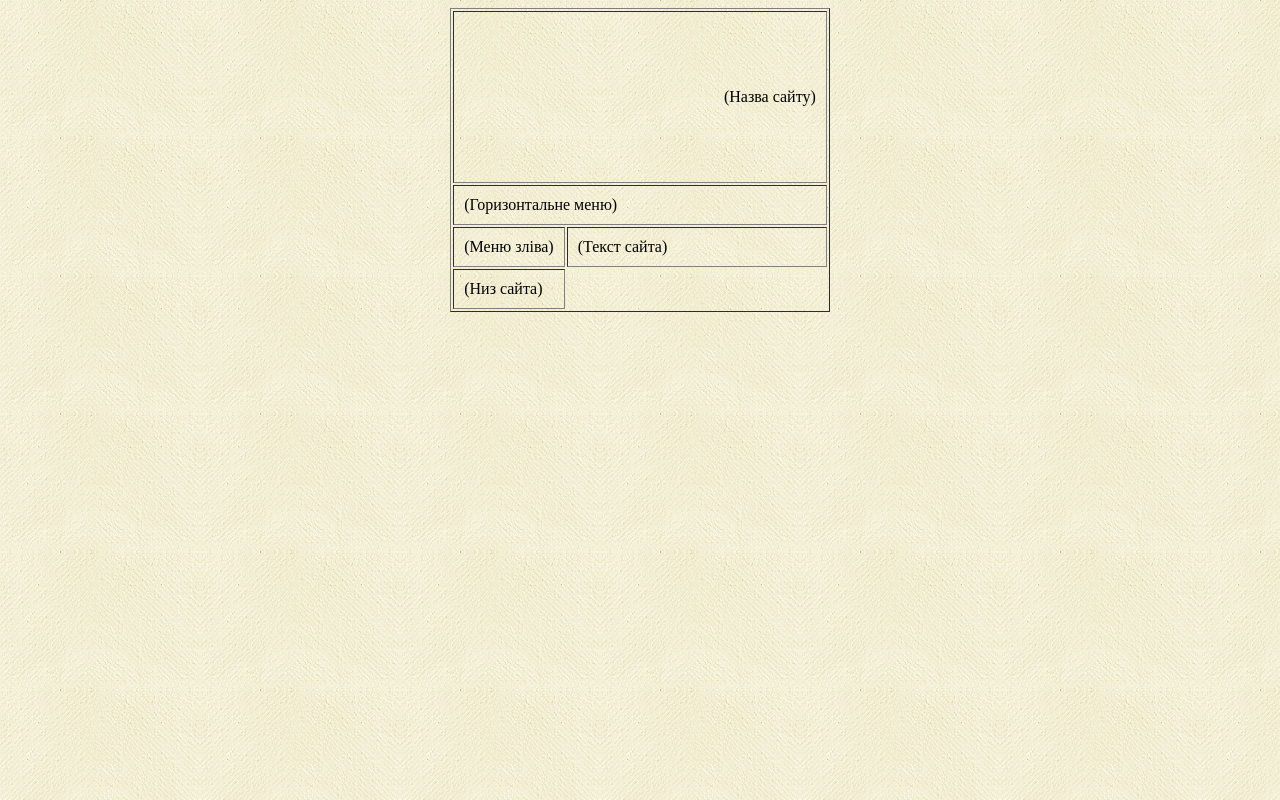
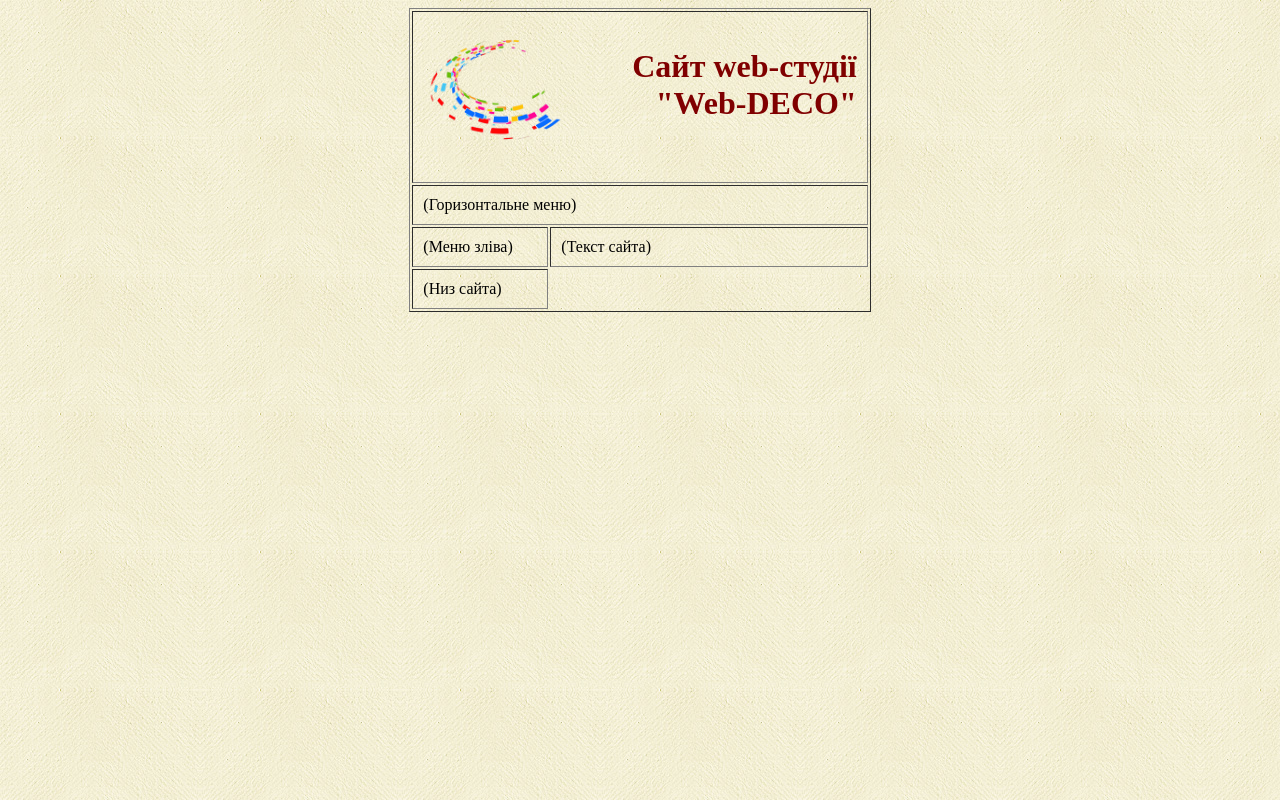
Before and after one commit to ruzhevych/ruzhevych.github.io, a plain HTML site: page index.html in a window 1280 px wide. Drawn offline with Linux system fonts and the light colour scheme.

Commit message:
05 - Назва сайту

```diff
--- a/index.html
+++ b/index.html
@@ -10,7 +10,10 @@
     <!--========================= Каркас сайта =========================-->
     <table border="1" align="center" cellpadding="10">
         <tr>
-            <td colspan="2" height="150" align="right">(Назва сайту)</td>
+            <td colspan="2" height="150" align="right">
+                <img src="images/logo.png" height="140" width="140" align="left">
+                <font color="Maroon"><h1 class="shadowtext">Сайт web-студії "Web-DECO"</h1></font>
+            </td>
         </tr>
         <tr>
             <td colspan="2">(Горизонтальне меню)</td>
```
Also changed, not shown: images/bg-2.jpg (added), images/bg-3.jpg (added), images/bullet.gif (added), images/graphic.jpg (added), images/html.jpg (added), images/logo.png (added), images/penzli.jpg (added).
